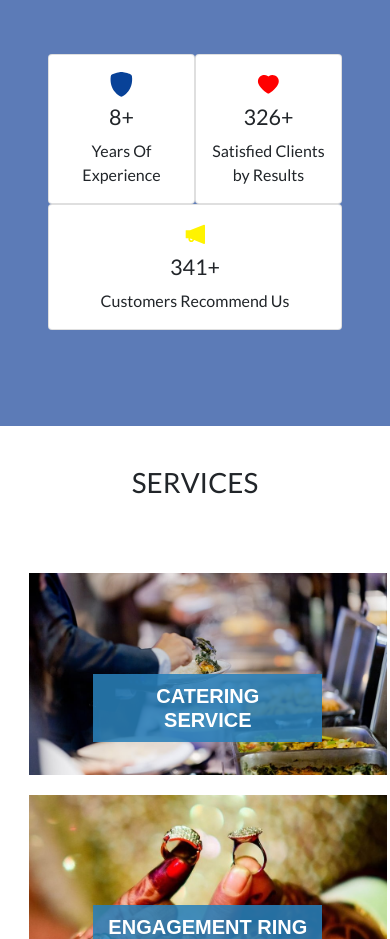
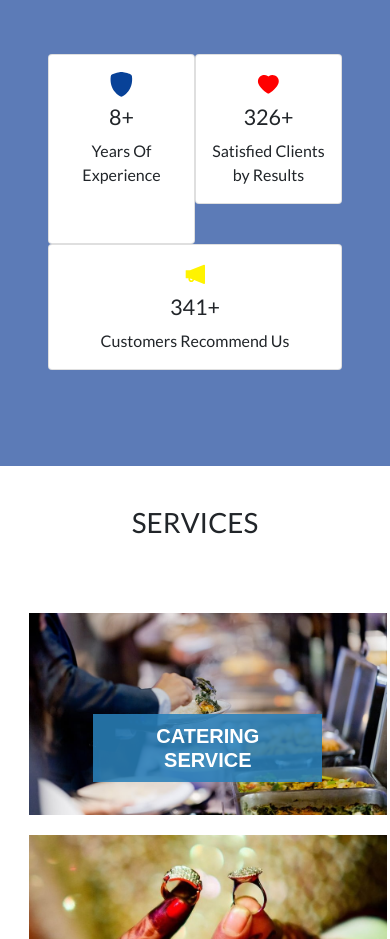
Before and after one commit to vardhanreddy27/Dazzlingevents, a React (Create React App) app: page / in a window 390 px wide. Shown: the part 1360-2299 px from the top of the page. Built offline with nearby package versions, Linux system fonts and the light colour scheme.

Commit message:
pushing mobile code t

```diff
--- a/src/components/Counter.js
+++ b/src/components/Counter.js
@@ -16,7 +16,7 @@ export default function Counter() {
   <div className="card-body" >
     <h2 className="card-subtitle mb-2 shield"><BsFillShieldFill /></h2>
     <h2><Ticker className="count" end={8} suffix="+" /></h2>
-    <p className="card-text">Years Of Experience</p>
+    <p className="card-text tq">Years Of Experience</p>
 
   </div>
 </div></div>  <div className='col'><div className="card"data-aos="fade-up" >
--- a/src/index.css
+++ b/src/index.css
@@ -384,7 +384,9 @@ label {
   background-color:  aliceblue; ;
 }
 @media screen and (max-width: 600px) {
- .aku{
+ .tq{
+  padding-bottom: 2.5rem;
+}.aku{
   padding-left: 3rem;
   padding-right: 3rem;
   width: 100%;
```
